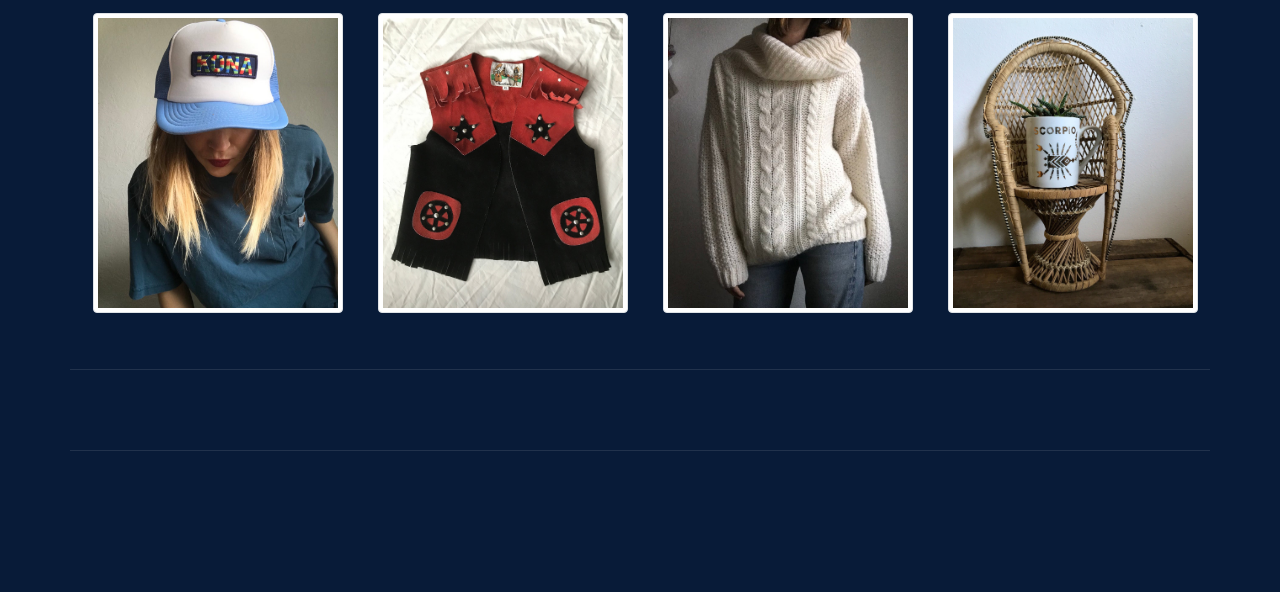
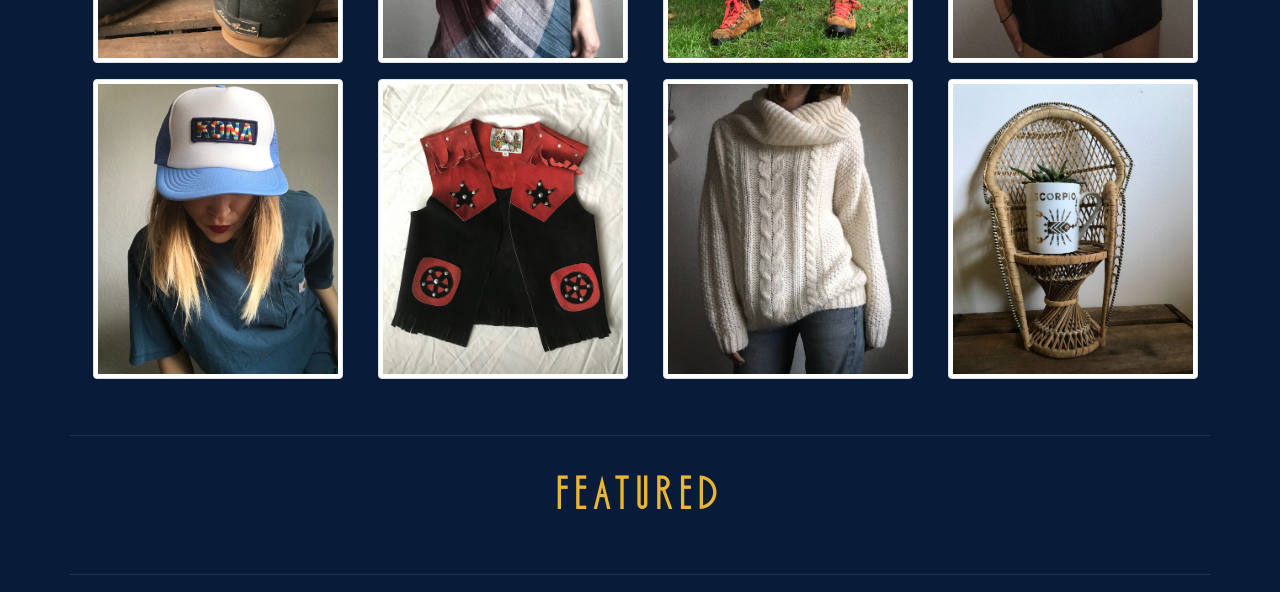
Before and after one commit to ExpositionJunkie/VintageGoods, a website: page index.html in a window 1280 px wide. Shown: the part 1014-1606 px from the top of the page. Drawn offline with nearby package versions, Linux system fonts and the light colour scheme; files whose address does not match are found by name.

Commit message:
minor changes, fonts and headings

```diff
--- a/css/styles.scss
+++ b/css/styles.scss
@@ -37,6 +37,12 @@ $footer-link-font: "Open Sans", "-apple-system", "BlinkMacSystemFont", "Segoe UI
     font-family: $footer-link-font;
 }
 
+h1 {
+    font-family: $header-font;
+    color: $color-yellow;
+    letter-spacing: 7px;
+    font-size: 3rem;
+}
 
 .categoryHoverWrapper {
     position: relative;
@@ -74,7 +80,7 @@ $footer-link-font: "Open Sans", "-apple-system", "BlinkMacSystemFont", "Segoe UI
 
 .categoryCaption {
     color: $color-dk-blue;
-    font-size: 3rem;
+    font-size: 2rem;
     font-family: $body-font;
     position: absolute;
     top: 50%;
--- a/index.html
+++ b/index.html
@@ -114,10 +114,10 @@
         </div>
     </div>
 
-    <!-- Photo Block -->
+    <!-- Categories Gallery -->
     <div class="container separator-line"></div>
-
     <div class="container">
+        <h1 class="text-center">Gallery</h1>
         <div class="row">
             <div class="categoryHoverWrapper container-fluid col-6 col-md-3">
                 <img class="img-thumbnail card-category" src="img/categories/all.jpg"
@@ -172,6 +172,14 @@
     </div>
 
     <div class="container separator-line"></div>
+
+    <!-- Featured Items -->
+    <div class="container">
+        <h1 class="text-center">Featured</h1>
+
+
+    </div>
+
 
     <!-- Footer - measurement message Links & Contact-->
     <div class="container separator-line"></div>
```
Also changed, not shown: css/styles.css.
